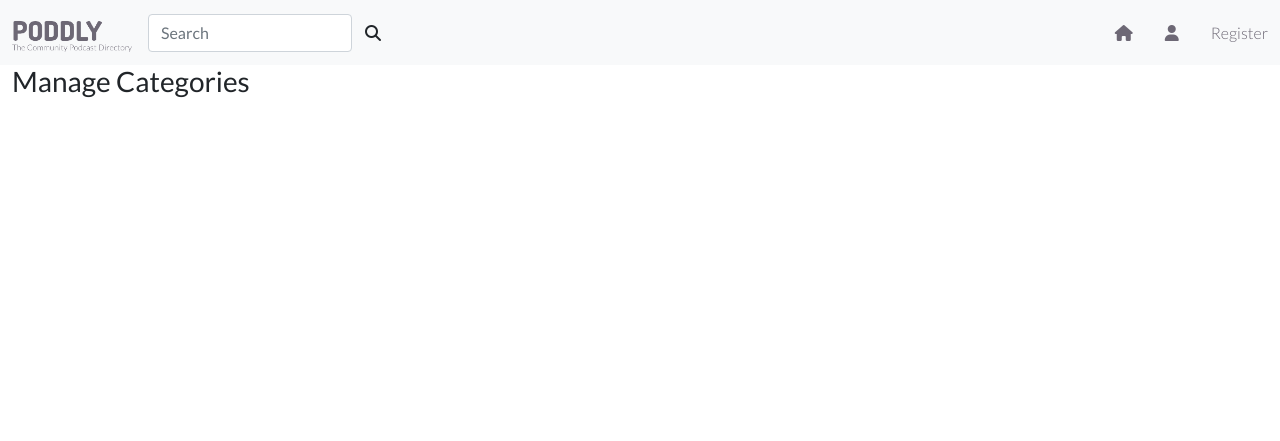
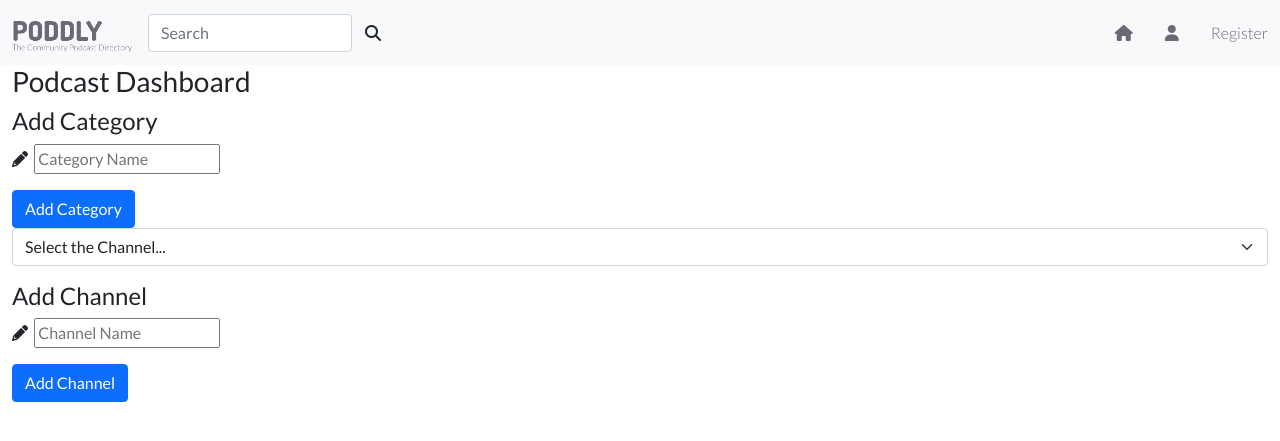
Before and after one commit to PeteCookson/Poddly, a Flask app: page /get_categories in a window 1280 px wide. Shown: the top 441 px of the page. Run offline with Flask 2, Linux system fonts and the light colour scheme; data that the repository does not hold is empty; some libraries are stand-ins or nearby versions.

Commit message:
Add opton to add podcast category to db

```diff
--- a/app.py
+++ b/app.py
@@ -162,7 +162,38 @@ def delete_podcast(podcast_id):
 @app.route("/get_categories")
 def get_categories():
     categories = list(mongo.db.categories.find().sort("category_name", 1))
-    return render_template("categories.html", categories=categories)
+    return render_template("dashboard.html", categories=categories)
+
+
+@app.route("/add_category", methods=["GET", "POST"])
+def add_category():
+    if request.method == "POST":
+        category = {
+            "category_name": request.form.get("category_name")
+        }
+        mongo.db.categories.insert_one(category)
+        flash("New Category Added")
+        return redirect(url_for("get_categories"))
+    return render_template("add_category.html")
+
+
+@app.route("/get_channels")
+def get_channels():
+    channels = list(mongo.db.channels.find().sort("channel", 1))
+    return render_template("dashboard.html", channels=channels)
+
+
+@app.route("/add_channel", methods=["GET", "POST"])
+def add_channel():
+    if request.method == "POST":
+        channel = {
+            "channel_name": request.form.get("channel_name")
+        }
+        mongo.db.channels.insert_one(channel)
+        flash("New Channel Added")
+        return redirect(url_for("get_channels"))
+    return render_template("dashoard.html")
+
 
 if __name__ == "__main__":
     app.run(host=os.environ.get("IP"),
--- a/templates/base.html
+++ b/templates/base.html
@@ -35,7 +35,7 @@
                         <li class="nav-item"><a href="{{ url_for('add_podcast') }}" data-bs-toggle="tooltip" data-bs-placement="top" title="Recommend a Podcast"><i class="fa-solid fa-podcast"></i></a></li>
                         <li class="nav-item"><a href="{{ url_for('logout') }}" data-bs-toggle="tooltip" data-bs-placement="top" title="Logout"><i class="fa-solid fa-arrow-right-from-bracket"></i></a></li>
                         {% if session.user|lower == "admin"|lower %}
-                        <li class="nav-item"><a href="{{ url_for('get_categories') }}" data-bs-toggle="tooltip" data-bs-placement="top" title="Manage Categories"><i class="fa-solid fa-layer-group"></i></a></li>
+                        <li class="nav-item"><a href="{{ url_for('get_categories') }}" data-bs-toggle="tooltip" data-bs-placement="top" title="PODDLY Dashboard"><i class="fa-solid fa-layer-group"></i></a></li>
                         {% endif %}
                         {% else %}
                         <li class="nav-item"><a href="{{ url_for('login') }}" data-bs-toggle="tooltip" data-bs-placement="top" title="Log In"><i class="fa-solid fa-user"></i></a></li>
--- a/templates/categories.html
+++ /dev/null
@@ -1,20 +0,0 @@
-{% extends "base.html" %}
-{% block content %}
-
-<h3 class="text-align-center">Manage Categories</h3>
-
-<div class="row">
-    {% for category in categories %}
-    <div class="col-sm-6">
-        <div class="card">
-            <div class="card-body">
-                <h5 class="card-title">{{ category.category_name}}</h5>
-                <a href="#" class="btn btn-primary">Edit</a>
-                <a href="#" class="btn btn-danger">Delete</a>
-            </div>
-        </div>
-    </div>
-    {% endfor %}
-</div>
-
-{% endblock %}
--- /dev/null
+++ b/templates/dashboard.html
@@ -0,0 +1,66 @@
+{% extends "base.html" %}
+{% block content %}
+
+<h3 class="text-align-center">Podcast Dashboard</h3>
+<div class="container-fluid">
+    <div class="row row-cols-3">
+        {% for category in categories %}
+        <div class="">
+
+            <div class="card-body">
+                <h5 class="card-title">{{ category.category_name}}</h5>
+                <a href="#" class="btn btn-primary">Edit</a>
+                <a href="#" class="btn btn-danger">Delete</a>
+            </div>
+
+        </div>
+        {% endfor %}
+    </div>
+</div>
+
+<div>
+    <h4 class="">Add Category</h4>
+    <form class="col" method="POST" action="{{ url_for('add_category') }}">
+        <!-- category name -->
+        <div class="mb-3">
+            <i class="fas fa-pencil-alt prefix"></i>
+            <label for="category_name"></label>
+            <input type="text" class="validate" id="category_name" name="category_name" minlength="3" maxlength="25" placeholder="Category Name">
+        </div>
+        <!-- submt button -->
+        <div class="row">
+            <div class="col">
+                <input class="btn btn-primary" type="submit" value="Add Category">
+            </div>
+        </div>
+    </form>
+</div>
+
+<div class="input-group mb-3">
+    <select class="form-select" id="channel" name="channel" required>
+        <option value="">Select the Channel...</option>
+        {% for channel in channels %}
+        <option value="{{ channel.channel }}">{{ channel.channel }}</option>
+        {% endfor %}
+    </select>
+</div>
+
+<div>
+    <h4 class="">Add Channel</h4>
+    <form class="col" method="POST" action="{{ url_for('add_channel') }}">
+        <!-- channel name -->
+        <div class="mb-3">
+            <i class="fas fa-pencil-alt prefix"></i>
+            <label for="channel_name"></label>
+            <input type="text" class="validate" id="channel_name" name="channel_name" minlength="3" maxlength="25" placeholder="Channel Name">
+        </div>
+        <!-- submt button -->
+        <div class="row">
+            <div class="col">
+                <input class="btn btn-primary" type="submit" value="Add Channel">
+            </div>
+        </div>
+    </form>
+</div>
+
+{% endblock %}
```
